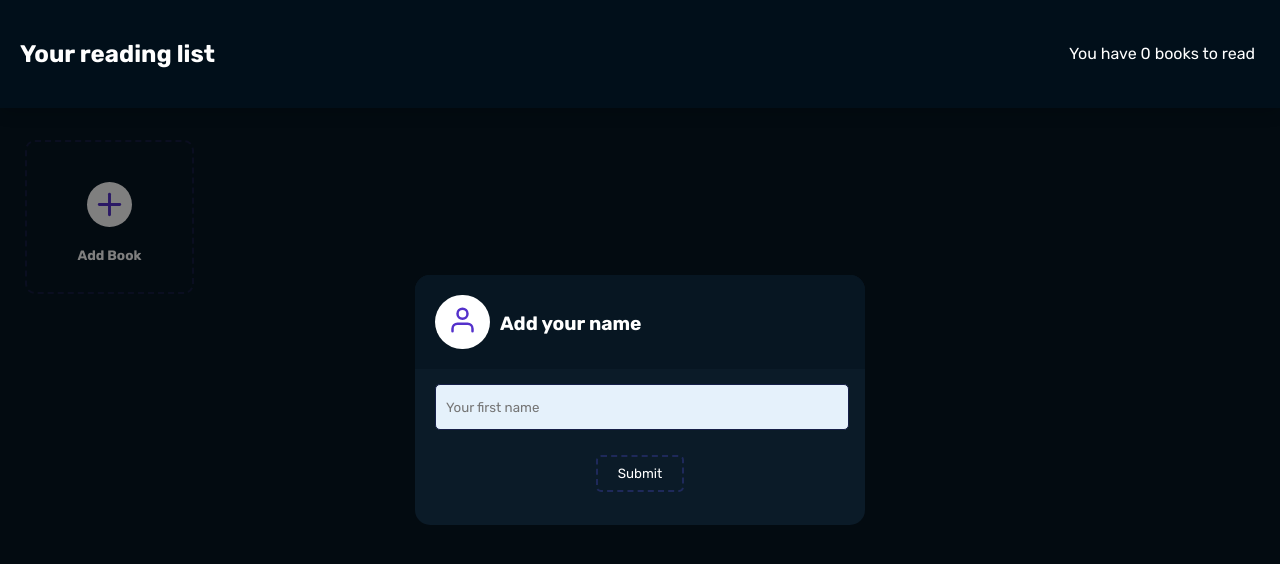
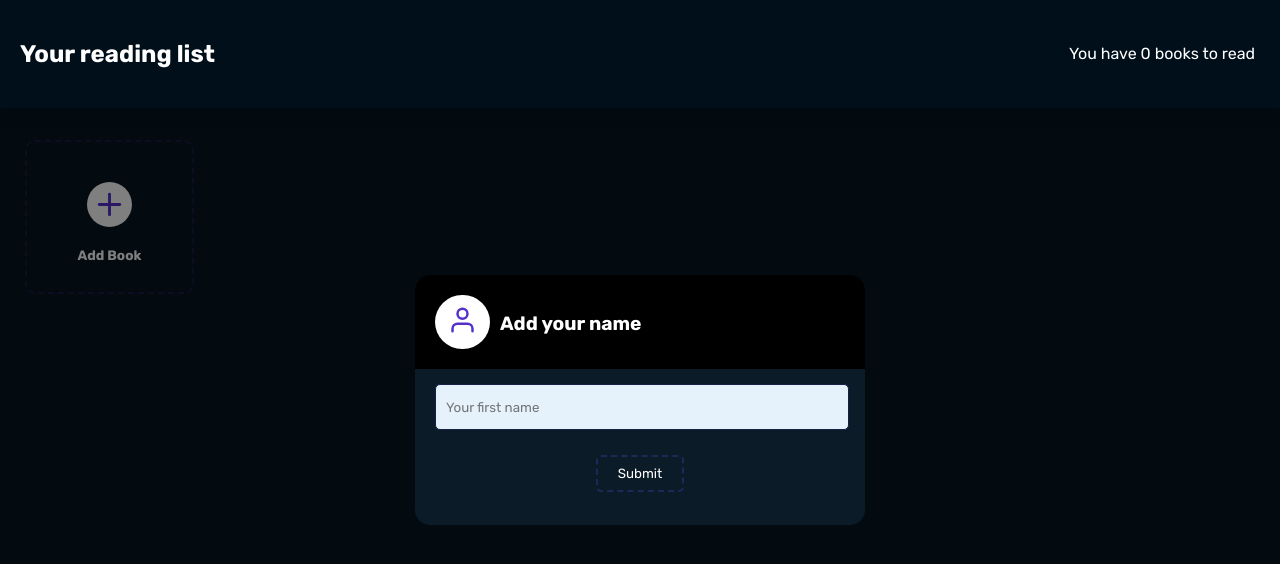
Before and after one commit to EmmanuelJoshua/reading-list-react, a React (Create React App) app: page / in a window 1280 px wide. Shown: the top 564 px of the page. Built offline with nearby package versions, Linux system fonts and the light colour scheme.

Commit message:
Changed BG color

```diff
--- a/src/App.scss
+++ b/src/App.scss
@@ -1,4 +1,4 @@
-$bg-color: #071622;
+$bg-color: #000000;
 $nav-bg-color: #010f1a;
 $primary-text-color: #fff;
 
```
